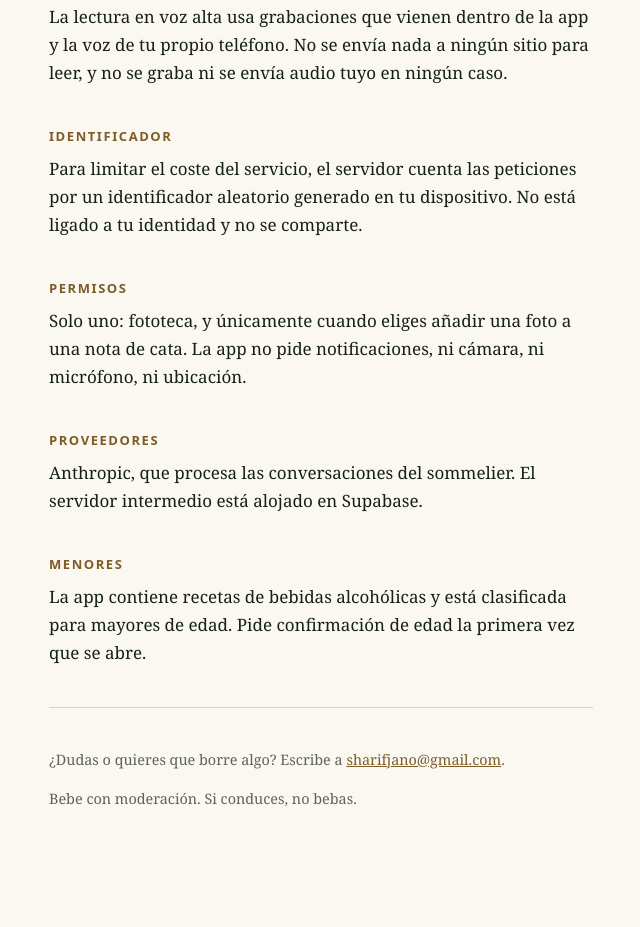
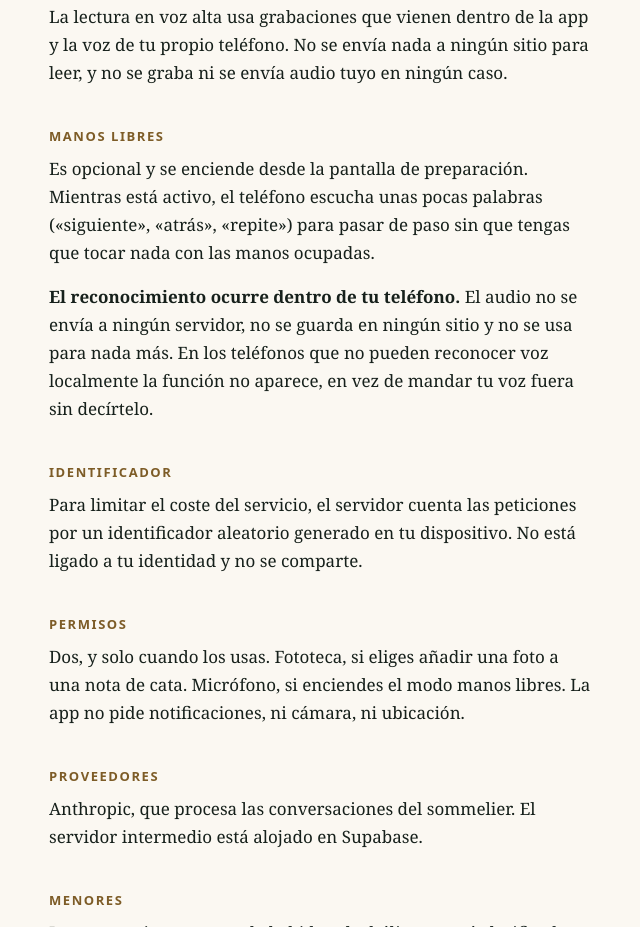
Before and after one commit to martini75/cuaderno-de-barra-legal, a plain HTML site: page index.html in a window 1280 px wide. Shown: the part 895-1822 px from the top of the page, without its empty margins (319-959 px from the left). Drawn offline with Linux system fonts and the light colour scheme.

Commit message:
Permisos: se añade el micrófono del modo manos libres

```diff
--- a/index.html
+++ b/index.html
@@ -99,6 +99,19 @@
         ningún caso.
       </p>
 
+      <h2>Manos libres</h2>
+      <p>
+        Es opcional y se enciende desde la pantalla de preparación. Mientras está activo, el teléfono
+        escucha unas pocas palabras («siguiente», «atrás», «repite») para pasar de paso sin que tengas
+        que tocar nada con las manos ocupadas.
+      </p>
+      <p>
+        <strong>El reconocimiento ocurre dentro de tu teléfono.</strong> El audio no se envía a ningún
+        servidor, no se guarda en ningún sitio y no se usa para nada más. En los teléfonos que no
+        pueden reconocer voz localmente la función no aparece, en vez de mandar tu voz fuera sin
+        decírtelo.
+      </p>
+
       <h2>Identificador</h2>
       <p>
         Para limitar el coste del servicio, el servidor cuenta las peticiones por un identificador
@@ -107,8 +120,9 @@
 
       <h2>Permisos</h2>
       <p>
-        Solo uno: fototeca, y únicamente cuando eliges añadir una foto a una nota de cata. La app no
-        pide notificaciones, ni cámara, ni micrófono, ni ubicación.
+        Dos, y solo cuando los usas. Fototeca, si eliges añadir una foto a una nota de cata.
+        Micrófono, si enciendes el modo manos libres. La app no pide notificaciones, ni cámara, ni
+        ubicación.
       </p>
 
       <h2>Proveedores</h2>
```
